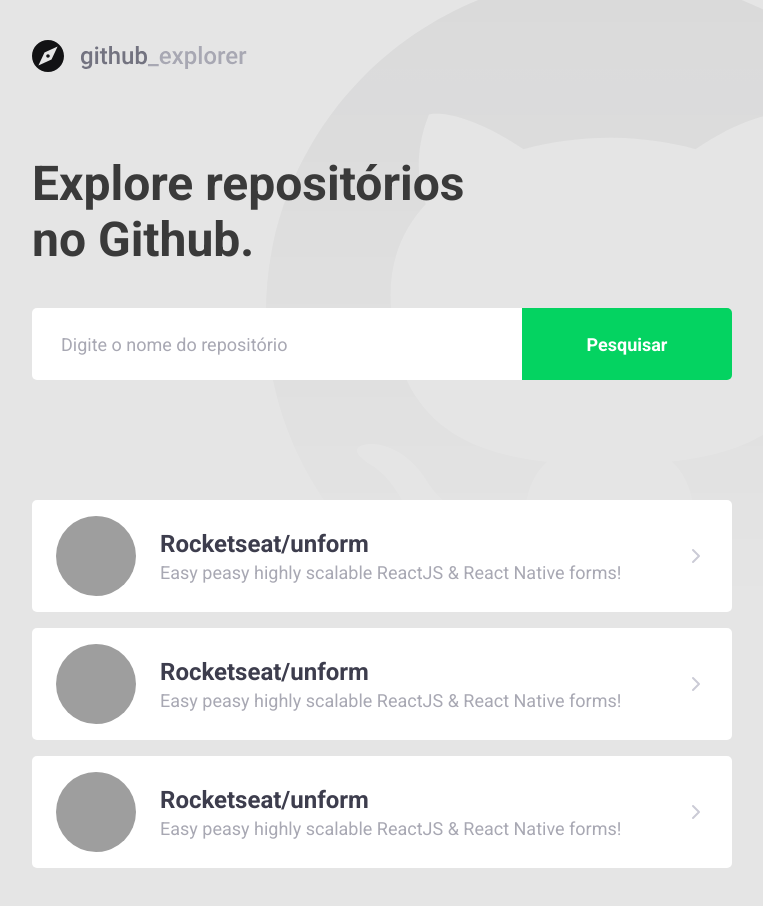
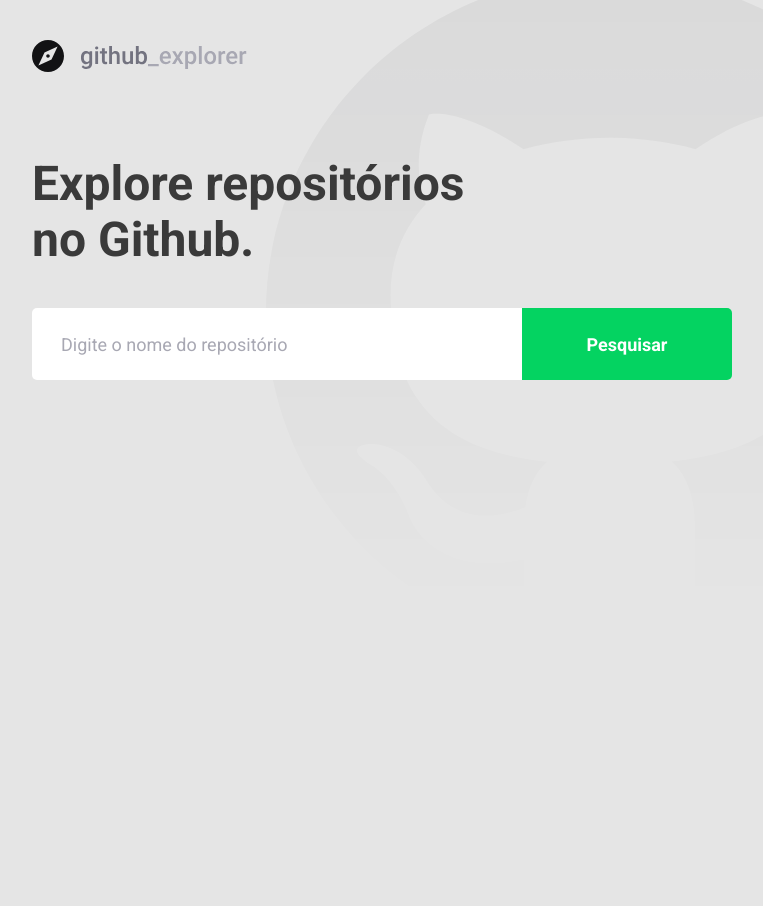
Before and after one commit to tmegumi/github-explorer, a React (Create React App) app: page / in a window 1280 px wide. Shown: the whole page, without its empty margins (148-911 px from the left). After the commit the page ends 800 px from the top, so only its background shows below. Built offline with nearby package versions, Linux system fonts and the light colour scheme; grey boxes are pictures that could not be loaded.

Commit message:
feat(dasboard): connect with Github API

```diff
--- a/package.json
+++ b/package.json
@@ -11,6 +11,7 @@
     "@types/react": "^16.9.0",
     "@types/react-dom": "^16.9.0",
     "@typescript-eslint/eslint-plugin": "^3.6.1",
+    "axios": "^0.19.2",
     "eslint-config-airbnb": "^18.2.0",
     "eslint-plugin-import": "^2.21.2",
     "eslint-plugin-jsx-a11y": "^6.3.0",
--- a/src/pages/Dashboard/index.tsx
+++ b/src/pages/Dashboard/index.tsx
@@ -1,58 +1,64 @@
-import React from 'react';
+import React, { useState, FormEvent } from 'react';
 import { FiChevronRight } from 'react-icons/fi';
+import api from '../../services/api';
 
 import logoImg from '../../assets/logo.svg';
 
 import { Title, Form, Repositories } from './styles';
 
+interface Repository {
+  full_name: string;
+  description: string;
+  owner: {
+    login: string;
+    avatar_url: string;
+  };
+}
+
 const Dashboard: React.FC = () => {
+  const [newRepo, setNewRepo] = useState('');
+  const [repositories, setRepositories] = useState<Repository[]>([]);
+
+  async function handleAddRepository(event: FormEvent<HTMLFormElement>) {
+    event.preventDefault();
+
+    const response = await api.get<Repository>(`repos/${newRepo}`);
+
+    const repository = response.data;
+
+    setRepositories([...repositories, repository]);
+    setNewRepo('');
+  }
+
   return (
     <>
       <img src={logoImg} alt="Github Explorer" />
       <Title>Explore repositórios no Github.</Title>
 
-      <Form>
-        <input placeholder="Digite o nome do repositório" />
+      <Form onSubmit={handleAddRepository}>
+        <input
+          value={newRepo}
+          onChange={e => setNewRepo(e.target.value)}
+          placeholder="Digite o nome do repositório"
+        />
         <button type="submit">Pesquisar</button>
       </Form>
 
       <Repositories>
-        <a href="Teste">
+        {repositories.map(repository => (
+          <a key={repository.full_name} href="Teste">
             <img
-            src="https://avatars0.githubusercontent.com/u/28929274?s=200&v=4"
-            alt="Rocketseat"
+              src={repository.owner.avatar_url}
+              alt={repository.owner.login}
             />
             <div>
-            <strong>Rocketseat/unform</strong>
-            <p>Easy peasy highly scalable ReactJS & React Native forms!</p>
+              <strong>{repository.full_name}</strong>
+              <p>{repository.description}</p>
             </div>
 
             <FiChevronRight size={24} />
           </a>
-        <a href="Teste">
-          <img
-            src="https://avatars0.githubusercontent.com/u/28929274?s=200&v=4"
-            alt="Rocketseat"
-          />
-          <div>
-            <strong>Rocketseat/unform</strong>
-            <p>Easy peasy highly scalable ReactJS & React Native forms!</p>
-          </div>
-
-          <FiChevronRight size={24} />
-        </a>
-        <a href="Teste">
-          <img
-            src="https://avatars0.githubusercontent.com/u/28929274?s=200&v=4"
-            alt="Rocketseat"
-          />
-          <div>
-            <strong>Rocketseat/unform</strong>
-            <p>Easy peasy highly scalable ReactJS & React Native forms!</p>
-          </div>
-
-          <FiChevronRight size={24} />
-        </a>
+        ))}
       </Repositories>
     </>
   );
--- a/src/pages/Dashboard/styles.ts
+++ b/src/pages/Dashboard/styles.ts
@@ -94,6 +94,7 @@
 
     svg {
       color: #cbcbd6;
+      margin-left: 16px;
     }
   }
 `;
--- /dev/null
+++ b/src/services/api.ts
@@ -0,0 +1,7 @@
+import axios from 'axios';
+
+const api = axios.create({
+  baseURL: 'https://api.github.com',
+});
+
+export default api;
```
Also changed, not shown: .eslintrc.json, 1 other file (tests, documents, lock files or other folders). Lines whose indentation alone changed are shown as unchanged.
